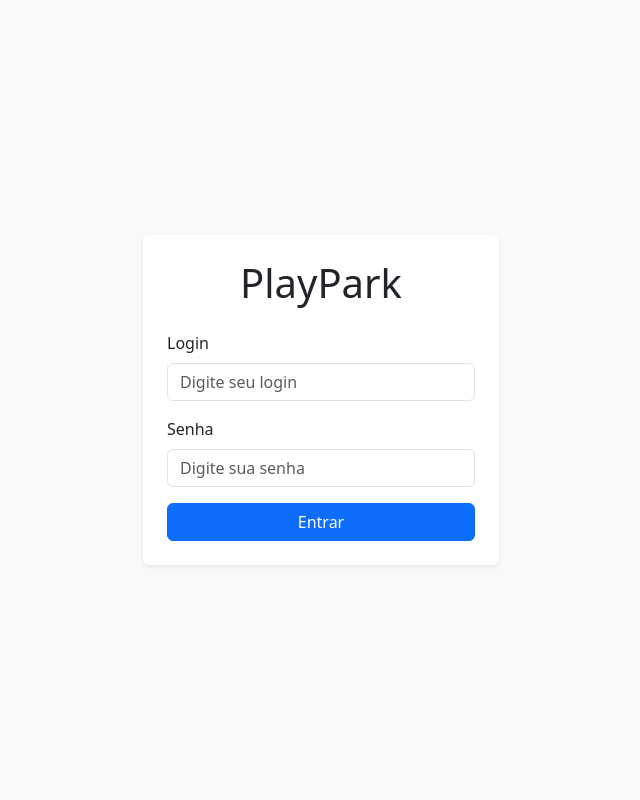
After one commit to PedroErnestoDev/projeto-integrador-fatec-2-sem, a PHP site: template app/Views/login.php in a window 1280 px wide. The commit adds this page. Shown: the whole page, without its empty margins (319-959 px from the left). Run offline with PHP 8.4, Linux system fonts and the light colour scheme; the template is opened without the code that fills it, so the values that code supplies are empty.

Commit message:
Login implementado

```diff
--- /dev/null
+++ b/app/Views/login.php
@@ -0,0 +1,85 @@
+<!DOCTYPE html>
+<html lang="pt-BR">
+<head>
+    <meta charset="UTF-8">
+    <meta name="viewport" content="width=device-width, initial-scale=1.0">
+
+    <title>Login - PlayPark</title>
+
+    <link
+        href="https://cdn.jsdelivr.net/npm/bootstrap@5.3.8/dist/css/bootstrap.min.css"
+        rel="stylesheet"
+    >
+</head>
+
+<body class="bg-light">
+
+    <div class="container">
+        <div class="row justify-content-center align-items-center min-vh-100">
+
+            <div class="col-12 col-sm-8 col-md-5 col-lg-4">
+
+                <div class="card shadow-sm border-0">
+                    <div class="card-body p-4">
+
+                        <h1 class="text-center mb-4">
+                            PlayPark
+                        </h1>
+
+                        <form action="/login" method="POST">
+
+                            <div class="mb-3">
+                                <label for="login" class="form-label">
+                                    Login
+                                </label>
+
+                                <input
+                                    type="text"
+                                    class="form-control"
+                                    id="login"
+                                    name="login_usuario"
+                                    placeholder="Digite seu login"
+                                    required
+                                >
+                            </div>
+
+                            <div class="mb-3">
+                                <label for="senha" class="form-label">
+                                    Senha
+                                </label>
+
+                                <input
+                                    type="password"
+                                    class="form-control"
+                                    id="senha"
+                                    name="senha_usuario"
+                                    placeholder="Digite sua senha"
+                                    required
+                                >
+                            </div>
+
+                            <div class="d-grid">
+                                <button
+                                    type="submit"
+                                    class="btn btn-primary"
+                                >
+                                    Entrar
+                                </button>
+                            </div>
+
+                        </form>
+
+                    </div>
+                </div>
+
+            </div>
+
+        </div>
+    </div>
+
+    <script
+        src="https://cdn.jsdelivr.net/npm/bootstrap@5.3.8/dist/js/bootstrap.bundle.min.js">
+    </script>
+
+</body>
+</html>
```
Also changed, not shown: app/Config/db.php (+29 -0 lines), app/Controllers/UsuarioController.php (added, +43 -0 lines), app/Core/Router.php (+31 -0 lines), app/Models/Usuario.php (added, +33 -0 lines), public/index.php (+20 -2 lines).
